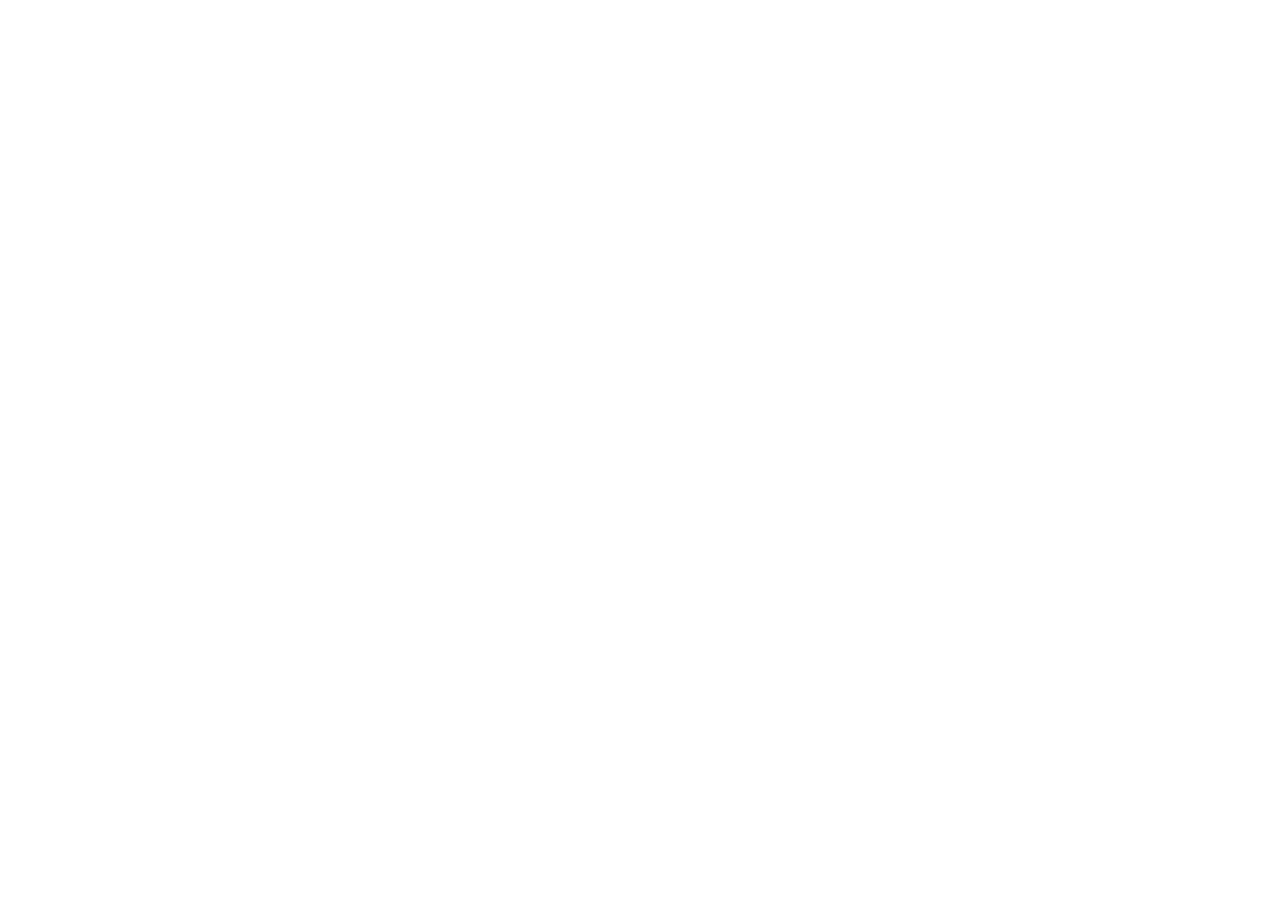
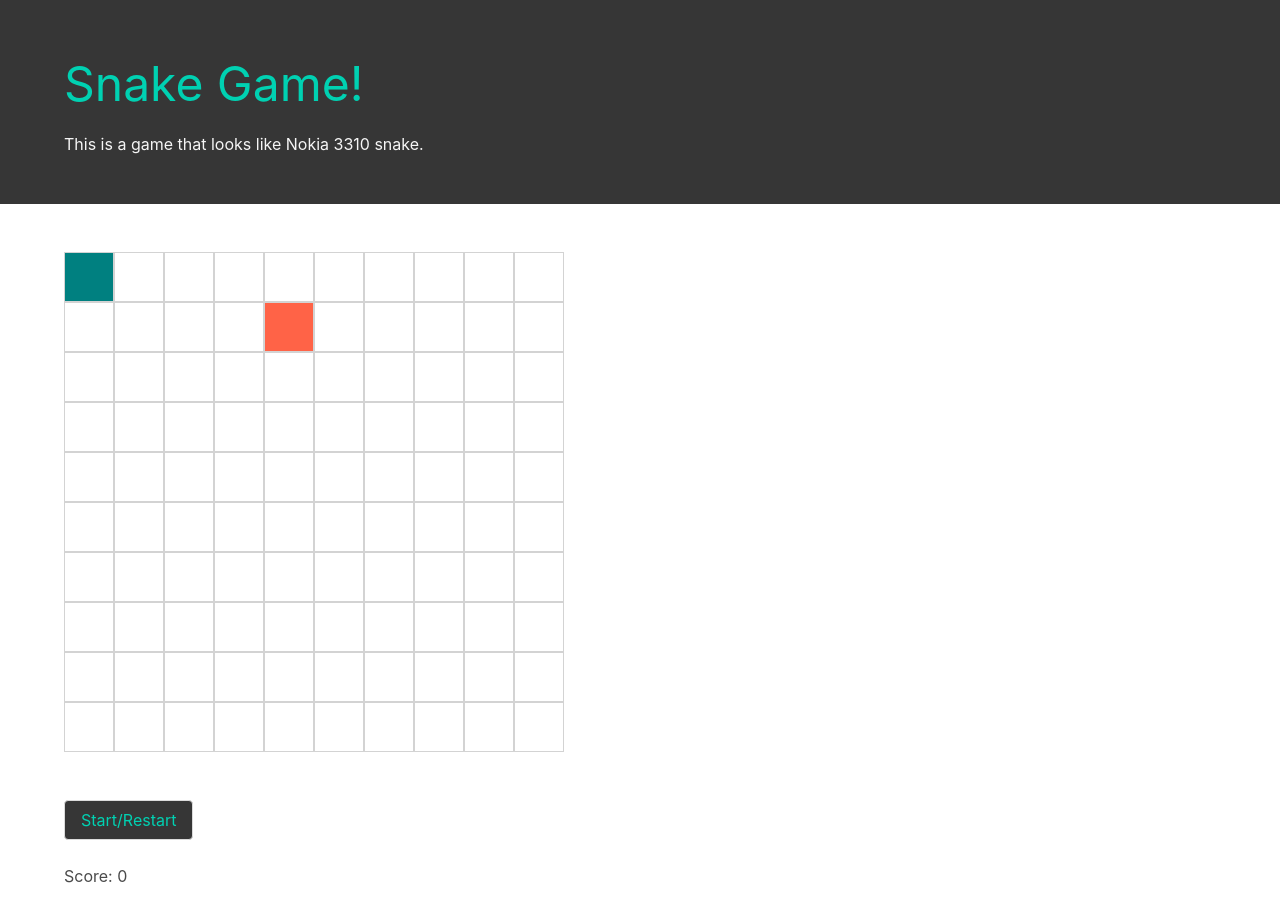
Before and after one commit to jaynedoe/snake, a plain HTML site: page index.html in a window 1280 px wide. Before the commit the page ends 800 px from the top, so only its background shows below. Drawn offline with nearby package versions, Linux system fonts and the light colour scheme.

Commit message:
built index.html grid and css styling

```diff
--- a/app.js
+++ b/app.js
@@ -0,0 +1,17 @@
+document.addEventListener("DOMContentLoaded", () => {
+
+    const allSquares = document.querySelectorAll(".grid div");
+    const scoreDisplay = document.querySelector("#score");
+    const startBtn = document.querySelector("#start");
+
+
+
+
+
+
+
+
+
+
+
+});
--- a/index.html
+++ b/index.html
@@ -1,12 +1,140 @@
 <!DOCTYPE html>
 <html lang="en">
-<head>
-    <meta charset="UTF-8">
-    <meta http-equiv="X-UA-Compatible" content="IE=edge">
-    <meta name="viewport" content="width=device-width, initial-scale=1.0">
+  <head>
+    <meta charset="UTF-8" />
+    <meta http-equiv="X-UA-Compatible" content="IE=edge" />
+    <meta name="viewport" content="width=device-width, initial-scale=1.0" />
+    <link
+      rel="stylesheet"
+      href="https://cdn.jsdelivr.net/npm/bulma@0.9.1/css/bulma.min.css"
+    />
+    <link rel="stylesheet" href="styles.css" />
     <title>Snake</title>
-</head>
-<body>
+  </head>
+  <body>
 
-</body>
+    <div class="section has-background-dark">
+        <div class="container">
+            <h1 class="has-text-primary is-size-1">Snake Game!</h1>
+            <p class="mt-3 has-text-light">This is a game that looks like Nokia 3310 snake.</p>
+        </div>
+    </div>
+
+    <div class="section">
+
+        <div class="container">
+            <div class="grid">
+                <div class="snake"></div>
+                <div></div>
+                <div></div>
+                <div></div>
+                <div></div>
+                <div></div>
+                <div></div>
+                <div></div>
+                <div></div>
+                <div></div>
+                <div></div>
+                <div></div>
+                <div></div>
+                <div></div>
+                <div class="apple"></div>
+                <div></div>
+                <div></div>
+                <div></div>
+                <div></div>
+                <div></div>
+                <div></div>
+                <div></div>
+                <div></div>
+                <div></div>
+                <div></div>
+                <div></div>
+                <div></div>
+                <div></div>
+                <div></div>
+                <div></div>
+                <div></div>
+                <div></div>
+                <div></div>
+                <div></div>
+                <div></div>
+                <div></div>
+                <div></div>
+                <div></div>
+                <div></div>
+                <div></div>
+                <div></div>
+                <div></div>
+                <div></div>
+                <div></div>
+                <div></div>
+                <div></div>
+                <div></div>
+                <div></div>
+                <div></div>
+                <div></div>
+                <div></div>
+                <div></div>
+                <div></div>
+                <div></div>
+                <div></div>
+                <div></div>
+                <div></div>
+                <div></div>
+                <div></div>
+                <div></div>
+                <div></div>
+                <div></div>
+                <div></div>
+                <div></div>
+                <div></div>
+                <div></div>
+                <div></div>
+                <div></div>
+                <div></div>
+                <div></div>
+                <div></div>
+                <div></div>
+                <div></div>
+                <div></div>
+                <div></div>
+                <div></div>
+                <div></div>
+                <div></div>
+                <div></div>
+                <div></div>
+                <div></div>
+                <div></div>
+                <div></div>
+                <div></div>
+                <div></div>
+                <div></div>
+                <div></div>
+                <div></div>
+                <div></div>
+                <div></div>
+                <div></div>
+                <div></div>
+                <div></div>
+                <div></div>
+                <div></div>
+                <div></div>
+                <div></div>
+                <div></div>
+                <div></div>
+                <div></div>
+
+            </div>
+        </div>
+
+        <div class="container mt-6">
+            <button id="start" class="button has-background-dark has-text-primary">Start/Restart</button>
+            <p class="mt-5">Score: <span id="score">0</span> </p>
+        </div>
+
+    </div>
+
+    <script src="app.js"></script>
+  </body>
 </html>
--- a/styles.css
+++ b/styles.css
@@ -0,0 +1,20 @@
+.grid {
+    display: flex;
+    flex-wrap: wrap;
+    height: 500px;
+    width: 500px;
+}
+
+.grid div {
+    border: 0.2px solid lightgray;
+    height: 50px;
+    width: 50px;
+}
+
+.snake {
+    background-color: teal;
+}
+
+.apple {
+    background-color: tomato;
+}
```
